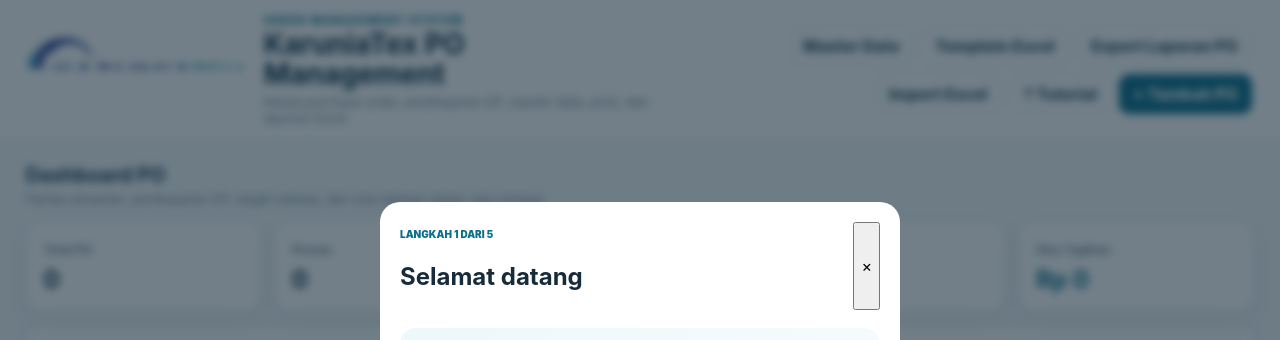
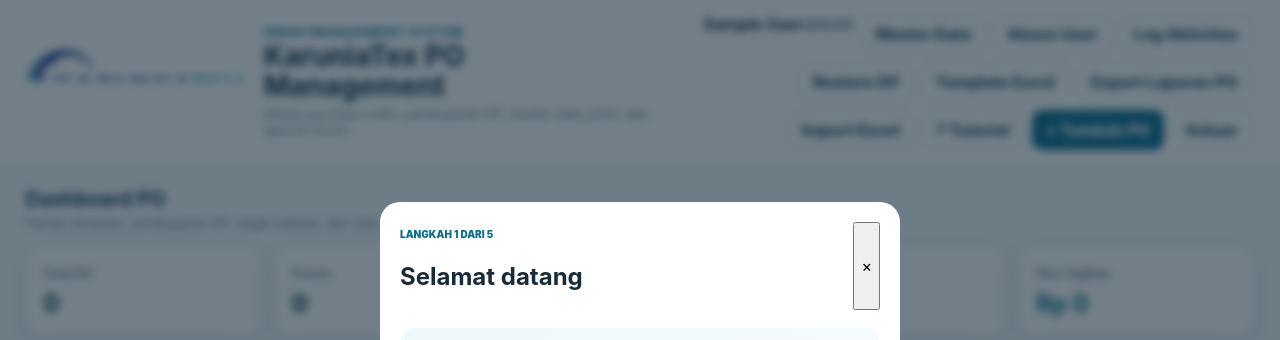
Before and after one commit to DikaFauzi/karuniatex-po-management, a Flask app: page / in a window 1280 px wide. Shown: the top 340 px of the page. Run offline with Flask 3, Linux system fonts and the light colour scheme; the visitor is signed in with stand-in values (Sample User, id 1); data comes from the database, SQL or seed files in the repository; data that the repository does not hold is empty.

Commit message:
Add role-aware navigation and session controls

```diff
--- a/templates/index.html
+++ b/templates/index.html
@@ -4,7 +4,7 @@
 <meta charset="utf-8">
 <meta name="viewport" content="width=device-width,initial-scale=1">
 <title>PO AN OTS - Python</title>
-<link rel="stylesheet" href="{{ url_for('static', filename='css/style.css') }}?v=production6.3">
+<link rel="stylesheet" href="{{ url_for('static', filename='css/style.css') }}?v=production7.0">
 </head>
 <body>
 <header class="topbar">
@@ -18,12 +18,23 @@
     </div>
   </div>
   <div class="actions">
+    <span class="user-chip"><b>{{ user.display_name }}</b><small>{{ user.role }}</small></span>
+    {% if is_server %}
     <a class="btn light" href="/database">Master Data</a>
+    <a class="btn light" href="/users">Akses User</a>
+    <a class="btn light" href="/logs">Log Aktivitas</a>
+    <a class="btn light" href="/restore-dp">Restore DP</a>
+    {% endif %}
     <a class="btn light" href="/excel/template">Template Excel</a>
     <a class="btn light" href="/excel/report">Export Laporan PO</a>
+    {% if is_server %}
     <label class="btn light">Import Excel<input id="excelImport" type="file" accept=".xlsx" hidden></label>
+    {% else %}
+    <input id="excelImport" type="file" hidden disabled>
+    {% endif %}
     <button class="btn light" id="tutorialBtn">? Tutorial</button>
     <button class="btn primary" id="addBtn">+ Tambah PO</button>
+    <form method="post" action="/logout" class="logout-form"><button class="btn light" type="submit">Keluar</button></form>
   </div>
 </header>
 
@@ -44,7 +55,7 @@
 
   <section class="toolbar card">
     <input id="search" placeholder="Cari No PO, customer, kain, warna...">
-    <button class="btn danger bulk-delete-btn" id="deleteSelectedBtn" type="button" disabled>Hapus Dipilih (0)</button>
+    <button class="btn danger bulk-delete-btn" id="deleteSelectedBtn" type="button" disabled {% if not is_server %}hidden{% endif %}>Hapus Dipilih (0)</button>
     <select id="statusFilter">
       <option value="">Semua status</option>
       <option>BELUM DP</option><option>DP MASUK</option><option>PROSES</option><option>READY</option><option>LUNAS</option><option>DONE</option><option>CANCEL</option>
@@ -159,7 +170,7 @@
   <button type="button" data-floating-action="wa">💬 Copy WA</button>
   <button type="button" data-floating-action="struk">🧾 Print Struk</button>
   <button type="button" data-floating-action="dp">🖨️ Bukti DP</button>
-  <button type="button" class="danger-action" data-floating-action="delete">🗑️ Hapus</button>
+  {% if is_server %}<button type="button" class="danger-action" data-floating-action="delete">🗑️ Hapus</button>{% endif %}
 </div>
 
 <div id="photoLightbox" class="photo-lightbox" hidden>
@@ -178,6 +189,7 @@
   </div>
 </div>
 
-<script src="{{ url_for('static', filename='js/app.js') }}?v=production6.5"></script>
+<script>window.APP_USER={{ user|tojson }};window.APP_IS_SERVER={{ 'true' if is_server else 'false' }};</script>
+<script src="{{ url_for('static', filename='js/app.js') }}?v=production7.0"></script>
 </body>
 </html>
```
